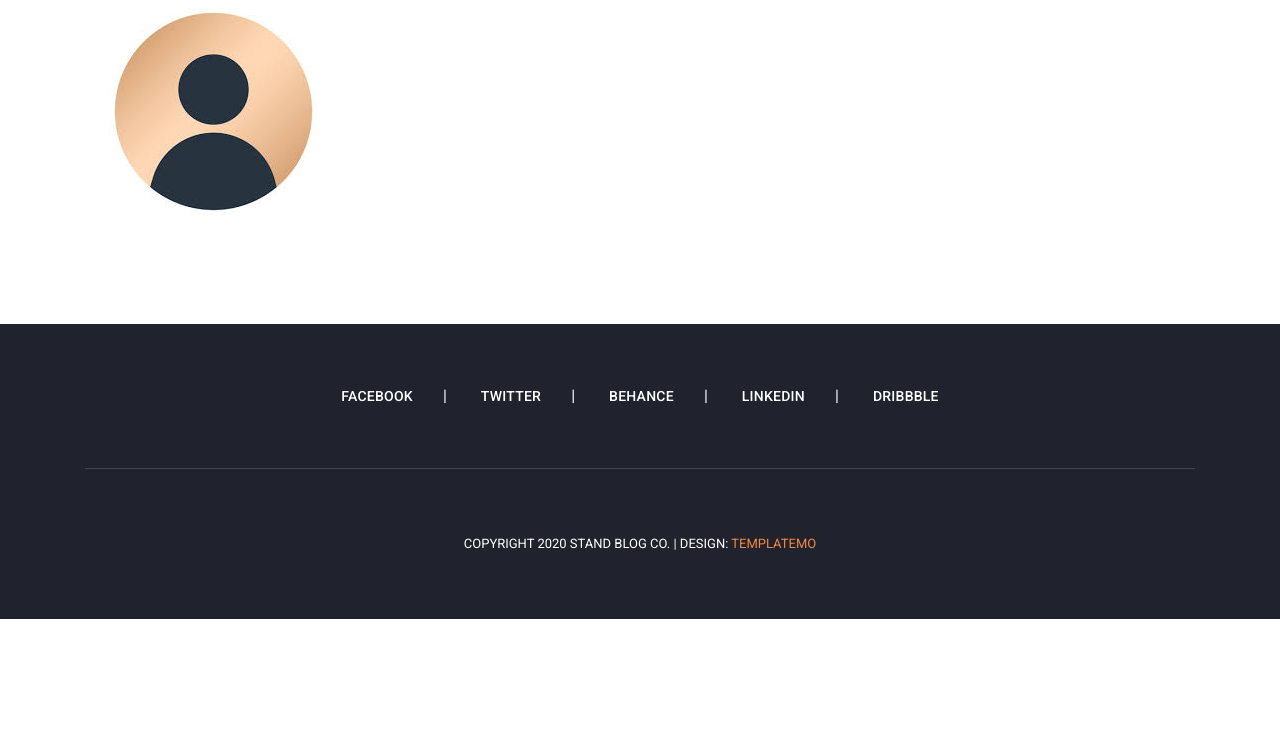
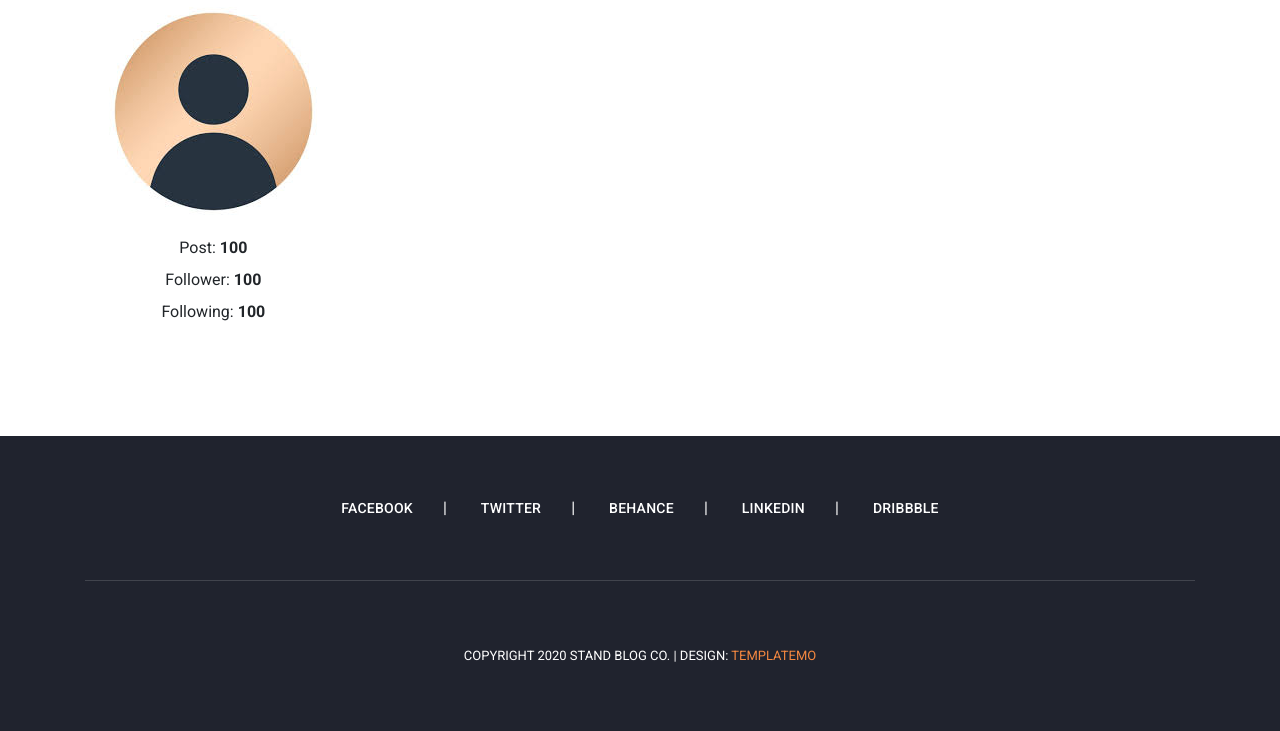
Before and after one commit to gitsaz/practice_blog_project, a Django app: page /user_profile/ in a window 1280 px wide. Shown: the part 101-832 px from the top of the page. Before the commit the page ends 720 px from the top, so only its background shows below. Run offline with Django 5.2, Linux system fonts and the light colour scheme; some libraries are stand-ins or nearby versions.

Commit message:
profile pic added in user profile section

```diff
--- a/templates/user_profile.html
+++ b/templates/user_profile.html
@@ -9,14 +9,32 @@
       <div class="col-md-4">
         <div class="text-center">
           {% if profile.user.profile_picture %}
-                        <img class="rounded rounded-circle profile-picture" src="{{profile.user.profile_picture.url}}" alt="">
+          <img
+            class="rounded rounded-circle profile-picture"
+            src="{{ profile.user.profile_picture.url }}"
+            alt="Profile Picture"
+          />
           {% else %}
-                        <img src="media/user_profile/default.png" alt="" />
+          <img
+            class="rounded rounded-circle profile-picture"
+            src="/media/user_profile/default.png"
+            alt="Default Profile Picture"
+          />
           {% endif %}
         </div>
+        <ul class="text-center py-2">
+            <li class="py-1">
+                <span>Post: <strong>100</strong></span>
+            </li>
+            <li class="py-1">
+                <span>Follower: <strong>100</strong></span>
+            </li>
+            <li class="py-1">
+                <span>Following: <strong>100</strong></span>
+            </li>
+        </ul>
       </div>
-            <div class="col-md-8">
-            </div>
+      <div class="col-md-8"></div>
     </div>
   </div>
 </div>
```
Lines whose indentation alone changed are shown as unchanged.
